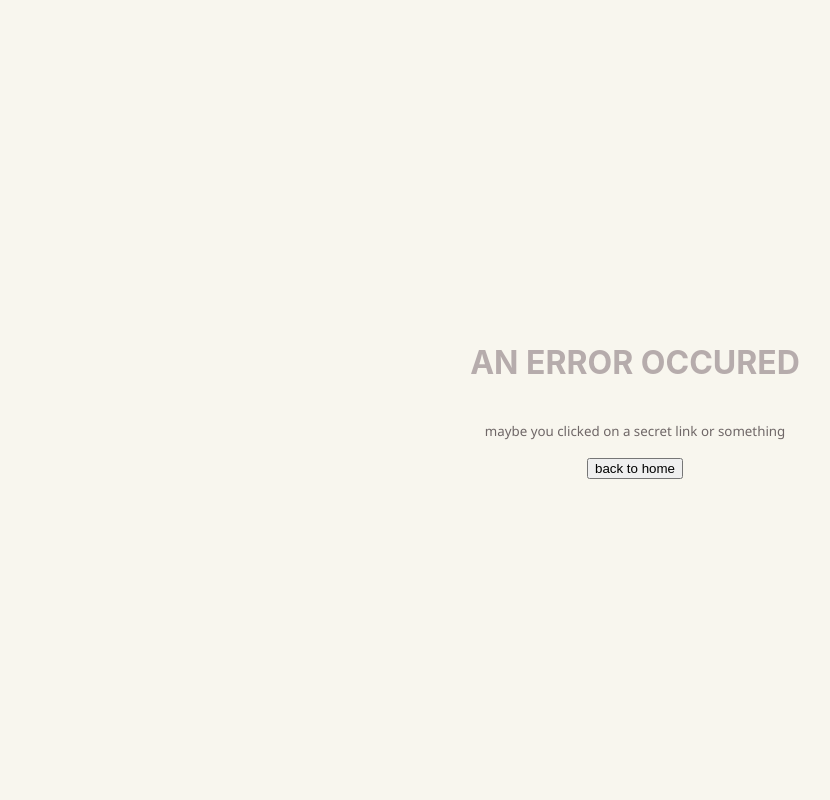
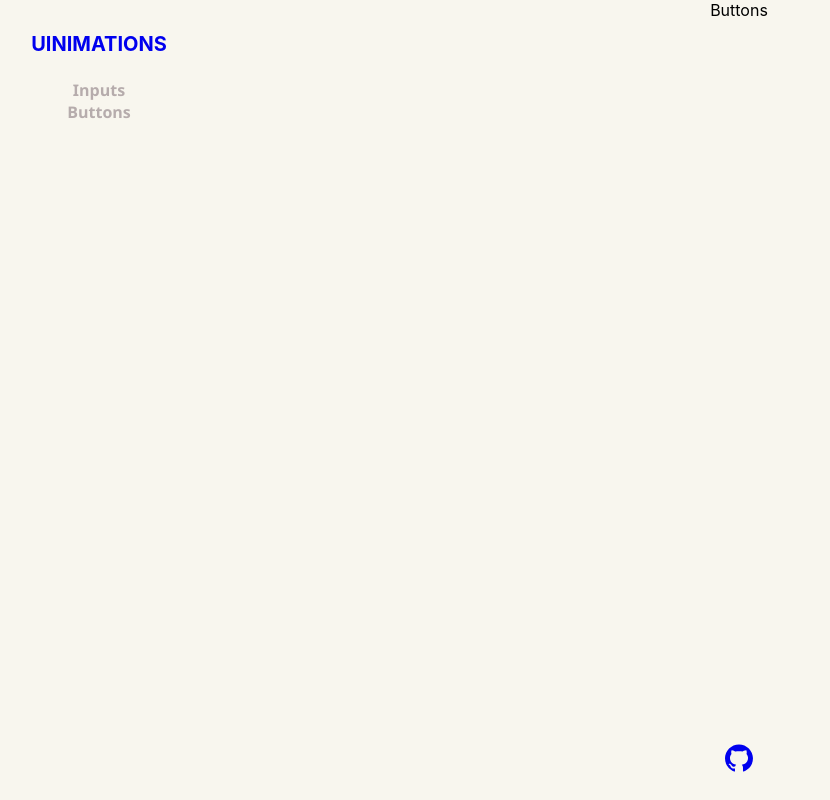
Before and after one commit to gisellen/uinimations, a React (Create React App) app: page /buttons in a window 1280 px wide. Shown: the whole page, without its empty margins (5-835 px from the left). Built offline with nearby package versions, Linux system fonts and the light colour scheme.

Commit message:
Routes update

```diff
--- /dev/null
+++ b/src/components/buttons/Buttons.js
@@ -0,0 +1,7 @@
+import React from 'react'
+
+export default function Buttons() {
+  return (
+    <div>Buttons</div>
+  )
+}
--- a/src/routes/routes.js
+++ b/src/routes/routes.js
@@ -4,6 +4,7 @@ import Input from "../pages/Inputs";
 import Home from "../pages/Home/Home";
 
 import {createBrowserRouter} from 'react-router-dom'
+import Buttons from "../components/buttons/Buttons";
 const router = createBrowserRouter([
   {
     path: "/",
@@ -18,6 +19,10 @@ const router = createBrowserRouter([
         path: "/inputs",
         element: <Input />,
       },
+      {
+        path: "/buttons",
+        element: <Buttons />
+      }
     ],
   },
 ]);
```
Also changed, not shown: src/components/buttons/Buttons.sass (added).
